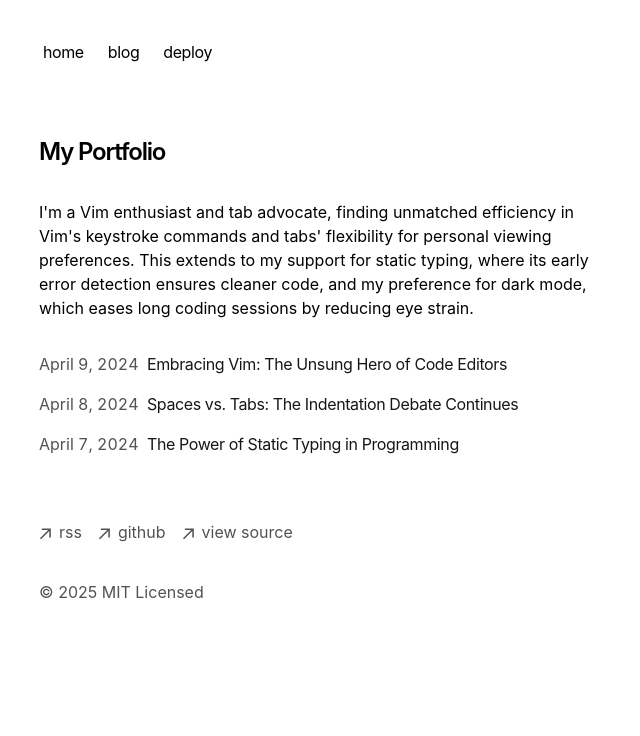
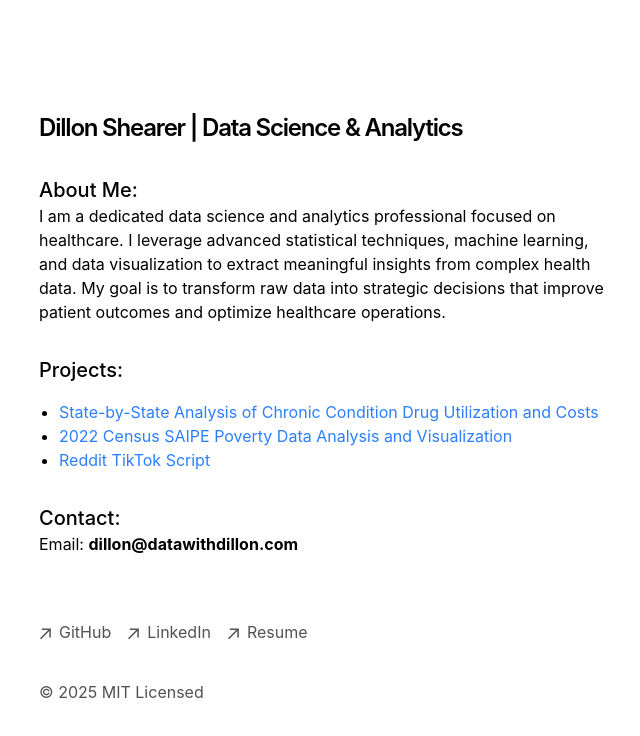
Before and after one commit to dillon-shearer/dillon-shearer-website, a Next.js app: page / in a window 1280 px wide. Shown: the top 736 px of the page, without its empty margins (313-953 px from the left). Built offline with nearby package versions, Linux system fonts and the light colour scheme.

Commit message:
update site

```diff
--- a/app/blog/posts/spaces-vs-tabs.mdx
+++ /dev/null
@@ -1,31 +0,0 @@
----
-title: 'Spaces vs. Tabs: The Indentation Debate Continues'
-publishedAt: '2024-04-08'
-summary: 'Explore the enduring debate between using spaces and tabs for code indentation, and why this choice matters more than you might think.'
----
-
-The debate between using spaces and tabs for indentation in coding may seem trivial to the uninitiated, but it is a topic that continues to inspire passionate discussions among developers. This seemingly minor choice can affect code readability, maintenance, and even team dynamics.
-
-Let's delve into the arguments for both sides and consider why this debate remains relevant in the software development world.
-
-## The Case for Spaces
-
-Advocates for using spaces argue that it ensures consistent code appearance across different editors, tools, and platforms. Because a space is a universally recognized character with a consistent width, code indented with spaces will look the same no matter where it's viewed. This consistency is crucial for maintaining readability and avoiding formatting issues when code is shared between team members or published online.
-
-Additionally, some programming languages and style guides explicitly recommend spaces for indentation, suggesting a certain number of spaces (often two or four) per indentation level. Adhering to these recommendations can be essential for projects that aim for best practices in code quality and readability.
-
-## The Case for Tabs
-
-On the other side of the debate, proponents of tabs highlight the flexibility that tabs offer. Because the width of a tab can be adjusted in most text editors, individual developers can choose how much indentation they prefer to see, making the code more accessible and comfortable to read on a personal level. This adaptability can be particularly beneficial in teams with diverse preferences regarding code layout.
-
-Tabs also have the advantage of semantic meaning. A tab is explicitly meant to represent indentation, whereas a space is used for many purposes within code. This distinction can make automated parsing and manipulation of code simpler, as tools can more easily recognize and adjust indentation levels without confusing them with spaces used for alignment.
-
-## Hybrid Approaches and Team Dynamics
-
-The debate often extends into discussions about hybrid approaches, where teams might use tabs for indentation and spaces for alignment within lines, attempting to combine the best of both worlds. However, such strategies require clear team agreements and disciplined adherence to coding standards to prevent formatting chaos.
-
-Ultimately, the choice between spaces and tabs often comes down to team consensus and project guidelines. In environments where collaboration and code sharing are common, agreeing on a standard that everyone follows is more important than the individual preferences of spaces versus tabs. Modern development tools and linters can help enforce these standards, making the choice less about technical limitations and more about team dynamics and coding philosophy.
-
-## Conclusion
-
-While the spaces vs. tabs debate might not have a one-size-fits-all answer, it underscores the importance of consistency, readability, and team collaboration in software development. Whether a team chooses spaces, tabs, or a hybrid approach, the key is to make a conscious choice that serves the project's needs and to adhere to it throughout the codebase. As with many aspects of coding, communication and agreement among team members are paramount to navigating this classic programming debate.
--- a/app/components/footer.tsx
+++ b/app/components/footer.tsx
@@ -24,10 +24,10 @@ export default function Footer() {
             className="flex items-center transition-all hover:text-neutral-800 dark:hover:text-neutral-100"
             rel="noopener noreferrer"
             target="_blank"
-            href="/rss"
+            href="https://github.com/dillon-shearer"
           >
             <ArrowIcon />
-            <p className="ml-2 h-7">rss</p>
+            <p className="ml-2 h-7">GitHub</p>
           </a>
         </li>
         <li>
@@ -35,10 +35,10 @@ export default function Footer() {
             className="flex items-center transition-all hover:text-neutral-800 dark:hover:text-neutral-100"
             rel="noopener noreferrer"
             target="_blank"
-            href="https://github.com/vercel/next.js"
+            href="https://www.linkedin.com/in/dillonshearer/"
           >
             <ArrowIcon />
-            <p className="ml-2 h-7">github</p>
+            <p className="ml-2 h-7">LinkedIn</p>
           </a>
         </li>
         <li>
@@ -46,10 +46,10 @@ export default function Footer() {
             className="flex items-center transition-all hover:text-neutral-800 dark:hover:text-neutral-100"
             rel="noopener noreferrer"
             target="_blank"
-            href="https://vercel.com/templates/next.js/portfolio-starter-kit"
+            href="/Dillon_Shearer_Resume.pdf"
           >
             <ArrowIcon />
-            <p className="ml-2 h-7">view source</p>
+            <p className="ml-2 h-7">Resume</p>
           </a>
         </li>
       </ul>
--- a/app/components/nav.tsx
+++ b/app/components/nav.tsx
@@ -2,13 +2,7 @@ import Link from 'next/link'
 
 const navItems = {
   '/': {
-    name: 'home',
-  },
-  '/blog': {
-    name: 'blog',
-  },
-  'https://vercel.com/templates/next.js/portfolio-starter-kit': {
-    name: 'deploy',
+    name: '',
   },
 }
 
--- a/app/page.tsx
+++ b/app/page.tsx
@@ -1,20 +1,60 @@
 import { BlogPosts } from 'app/components/posts'
+
+const projects = [
+  {
+    name: 'State-by-State Analysis of Chronic Condition Drug Utilization and Costs',
+    link: 'https://github.com/dillon-shearer/portfolio/tree/main/ChronicConditions_PrescriptionDrugs_Project'
+  },
+  {
+    name: '2022 Census SAIPE Poverty Data Analysis and Visualization',
+    link: 'https://github.com/dillon-shearer/portfolio/tree/main/census_Poverty'
+  },
+  {
+    name: 'Reddit TikTok Script',
+    link: 'https://github.com/dillon-shearer/portfolio/tree/main/reddit-tiktok-script'
+  }
+]
 
 export default function Page() {
   return (
     <section>
       <h1 className="mb-8 text-2xl font-semibold tracking-tighter">
-        My Portfolio
+        Dillon Shearer | Data Science & Analytics
       </h1>
-      <p className="mb-4">
-        {`I'm a Vim enthusiast and tab advocate, finding unmatched efficiency in
-        Vim's keystroke commands and tabs' flexibility for personal viewing
-        preferences. This extends to my support for static typing, where its
-        early error detection ensures cleaner code, and my preference for dark
-        mode, which eases long coding sessions by reducing eye strain.`}
-      </p>
+
+      {/* About Me Section */}
+      <div className="mb-8">
+        <h2 className="text-xl font-medium">About Me:</h2>
+        <p className="mb-4">
+          {`I am a dedicated data science and analytics professional focused on healthcare. I leverage advanced statistical techniques, machine learning, and data visualization to extract meaningful insights from complex health data. My goal is to transform raw data into strategic decisions that improve patient outcomes and optimize healthcare operations.`}
+        </p>
+      </div>
+
+      {/* Projects Section */}
       <div className="my-8">
-        <BlogPosts />
+        <h2 className="text-xl font-medium">Projects:</h2>
+        <ul className="list-disc ml-5 mt-4">
+          {projects.map((project) => (
+            <li key={project.name}>
+              <a
+                href={project.link}
+                target="_blank"
+                rel="noopener noreferrer"
+                className="text-blue-500 hover:underline"
+              >
+                {project.name}
+              </a>
+            </li>
+          ))}
+        </ul>
+      </div>
+
+      {/* Contact Section */}
+      <div className="my-8">
+        <h2 className="text-xl font-medium">Contact:</h2>
+        <p>
+          Email: <b>dillon@datawithdillon.com</b>
+        </p>
       </div>
     </section>
   )
```
Also changed, not shown: 1 other file (tests, documents, lock files or other folders).
